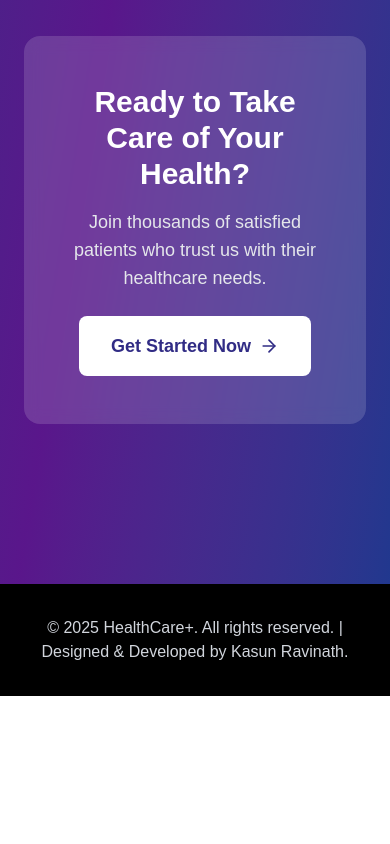
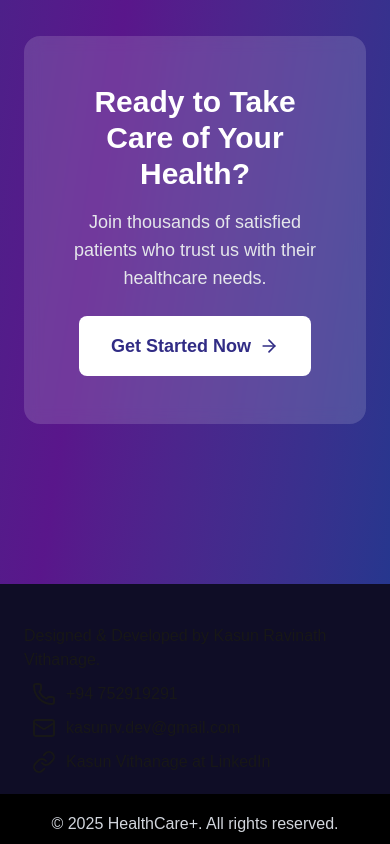
Before and after one commit to krv87/demo-app, a Next.js app: page / in a window 390 px wide. Shown: the part 1752-2596 px from the top of the page. Before the commit the page ends 2448 px from the top, so only its background shows below. Built offline with nearby package versions, Linux system fonts and the light colour scheme.

Commit message:
Minor UI changes and more
Changed the footer and added dev info. Made some minor UI changes to ensure responsive design

```diff
--- a/src/app/page.js
+++ b/src/app/page.js
@@ -1,7 +1,7 @@
 "use client";
 
 import React, { useState } from 'react';
-import { Calendar, Clock, User, Mail, Phone, CheckCircle, ArrowRight, Star, Shield, Users } from 'lucide-react';
+import { Calendar, Clock, User, Mail, Phone, CheckCircle, ArrowRight, Star, Shield, Users, Link} from 'lucide-react';
 
 export default function BookingApp() {
   const [currentPage, setCurrentPage] = useState('home');
@@ -144,7 +144,7 @@ export default function BookingApp() {
           </div>
 
           {/* CTA Section */}
-          <div className="mt-20 bg-white/15 backdrop-blur-sm rounded-2xl text-white p-12 text-center">
+          <div className="mt-20 bg-white/15 backdrop-blur-sm rounded-2xl text-white p-12 text-center min-w-fit">
             <h2 className="text-3xl font-bold text-white mb-4">
               Ready to Take Care of Your Health?
             </h2>
@@ -162,9 +162,27 @@ export default function BookingApp() {
         </div>
 
         {/* Footer */}
-        <div className="bg-black bg-opacity-20 backdrop-blur-sm mt-20 py-8">
-          <div className="max-w-7xl mx-auto px-6 text-center text-gray-300">
-            <p>&copy; 2025 HealthCare+. All rights reserved.  |   Designed & Developed by Kasun Ravinath.</p>
+        <div className="bg-black bg-opacity-20 backdrop-blur-sm mt-20">
+
+            <div className="bg-indigo-950/50 backdrop-blur-sm px-6 text-left mr-auto mt-0 min-w-fit">
+              <p className='mb-2.5 pt-10 ml-0 sm:ml-5'>Designed & Developed by Kasun Ravinath Vithanage.</p>
+              <div className='flex flex-row gap-2.5 mb-2.5 pl-2 ml-0 sm:ml-5'>
+                <Phone/>
+                <a href="tel:+94752919291" className=' hover:text-purple-400'>+94 752919291</a>
+              </div>
+              <div className='flex flex-row gap-2.5 mb-2.5 pl-2 ml-0 sm:ml-5'>
+                <Mail/>
+                <a href="mailto:kasunrv.dev@gmail.com" className=' hover:text-purple-400'>kasunrv.dev@gmail.com</a>
+              </div>
+              <div className='flex flex-row gap-2.5 mb-2.5 pl-2 ml-0 sm:ml-5'>
+                <Link/>
+                <a href="https://www.linkedin.com/in/kasun-vithanage-b40139394" target="_blank" rel="noopener noreferrer"
+                className='hover:underline hover:text-purple-400 pb-5'> Kasun Vithanage at LinkedIn</a>
+              </div>
+            </div>
+
+          <div className="max-w-7xl mx-auto px-6 text-gray-300 text-center p-2">
+            <p>&copy; 2025 HealthCare+. All rights reserved.</p>
           </div>
         </div>
       </div>
```
